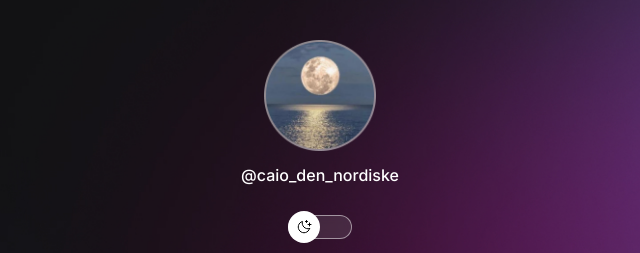
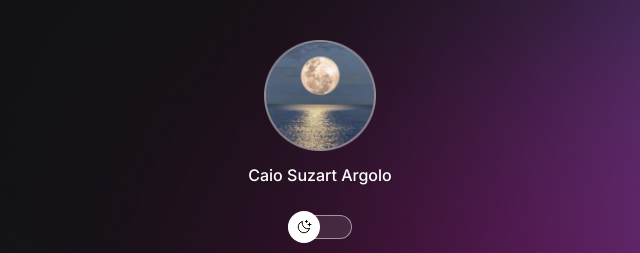
Before and after one commit to caio-argolo/tmp_profile, a plain HTML site: page index.html in a window 1280 px wide. Shown: the top 253 px of the page, 320-960 px from the left. Drawn offline with nearby package versions, Linux system fonts and the light colour scheme.

Commit message:
changed profile name

```diff
--- a/index.html
+++ b/index.html
@@ -20,7 +20,7 @@
           src="./assets/profile_moon.png"
           alt="Foto de perfil com lua cheia"
         />
-        <p>@caio_den_nordiske</p>
+        <p>Caio Suzart Argolo</p>
       </div>
       <div id="switch" onclick="toggleMode()">
         <button></button>
```
